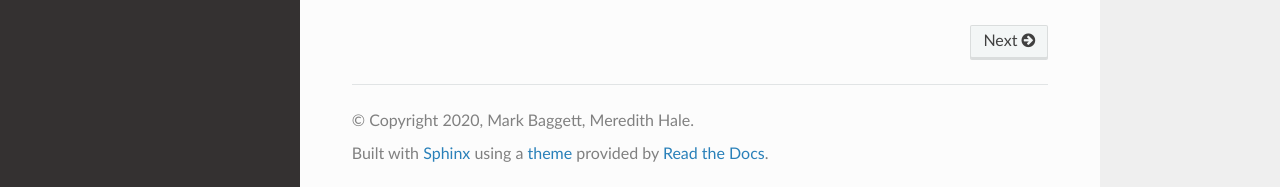
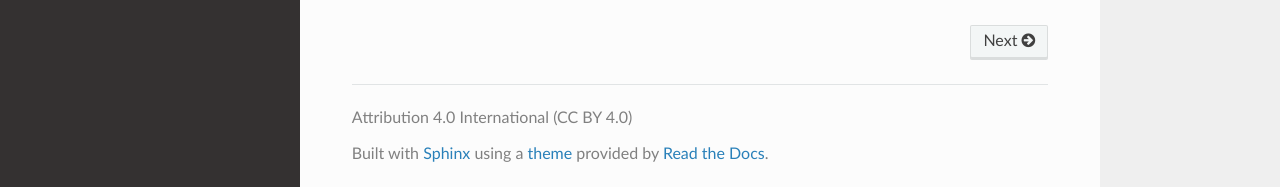
Before and after one commit to UTKcataloging/mods_to_rdf, a Sphinx documentation site: the page built from docs/source/index.rst, in a window 1280 px wide and 977 px high. Shown: the part 787-974 px from the top of the window. Built offline with Sphinx 7.4.7 and the Read the Docs theme 2.0.0, drawn with Linux system fonts in a browser that asks for light colours; formulas are drawn with MathJax 3.

Commit message:
Use CC-BY rather than a copyright statement.

```diff
--- /dev/null
+++ b/docs/source/_static/css/custom.css
@@ -0,0 +1,14 @@
+/* replace the copyright to eliminate the copyright symbol enforced by
+   the ReadTheDocs theme but eschewed by our legal team */
+div[role=contentinfo] {
+	visibility: hidden;
+	position: relative;
+}
+
+div[role=contentinfo]:after {
+	visibility: visible;
+	position: absolute;
+	top: 0;
+	left: 0;
+	content: "Attribution 4.0 International (CC BY 4.0)";
+}
--- a/docs/source/conf.py
+++ b/docs/source/conf.py
@@ -21,7 +21,8 @@ import sphinx_rtd_theme
 # -- Project information -----------------------------------------------------
 
 project = 'UT Libraries MODS to RDF'
-copyright = '2020, Mark Baggett, Meredith Hale'
+# The copyright statement here is technically no longer pulled from here but from _static/css/custom.css instead.
+copyright = 'Attribution 4.0 International (CC BY 4.0)'
 author = 'Mark Baggett, Meredith Hale'
 
 # The short X.Y version
@@ -94,6 +95,11 @@ html_theme = "sphinx_rtd_theme"
 # relative to this directory. They are copied after the builtin static files,
 # so a file named "default.css" will overwrite the builtin "default.css".
 html_static_path = ['_static']
+
+# Add UTK Custom CSS
+html_css_files = [
+    'css/custom.css',
+]
 
 # Custom sidebar templates, must be a dictionary that maps document names
 # to template names.
```
